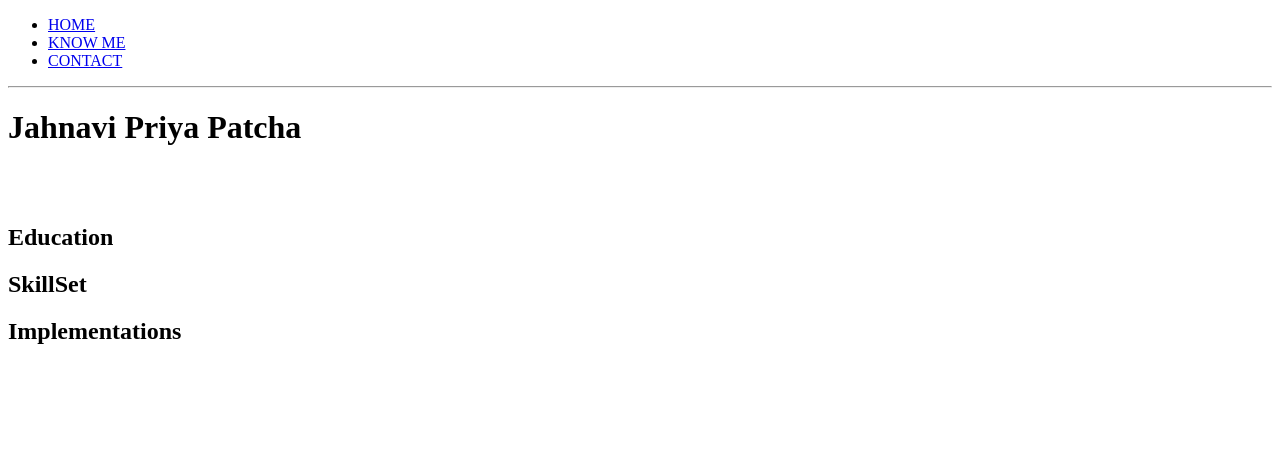
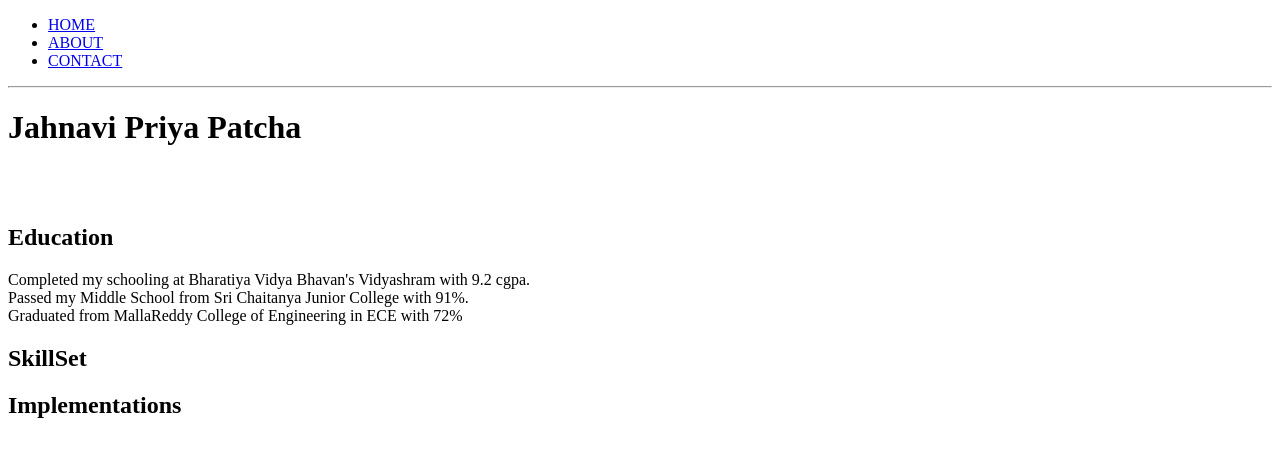
Before and after one commit to jahnavipatcha/reactApp, a plain HTML site: page index.html in a window 1280 px wide. Drawn offline with Linux system fonts and the light colour scheme.

Commit message:
basic skeliton v2

```diff
--- a/index.html
+++ b/index.html
@@ -8,7 +8,7 @@
             <nav>
                 <ul>
                     <li><a href="index.html">HOME</a></li>
-                    <li><a href="knowme.html">KNOW ME</a></li>
+                    <li><a href="knowme.html">ABOUT</a></li>
                     <li><a href="contact.html">CONTACT</a></li>
                 </ul>
             </nav>
@@ -19,9 +19,11 @@
         </header>
             <section>
                 <h2>Education</h2>
+                <p>Completed my schooling at Bharatiya Vidya Bhavan's Vidyashram with 9.2 cgpa.<br>Passed my Middle School from Sri Chaitanya Junior College with 91%.<br>Graduated from MallaReddy College of Engineering in ECE with 72%</p>
             </section>
             <section>
                 <h2>SkillSet</h2>
+                <p></p>
             </section>
             <section>
                 <h2>Implementations</h2>
```
Also changed, not shown: contact.html (+1 -1 lines), knowme.html (+1 -1 lines).
